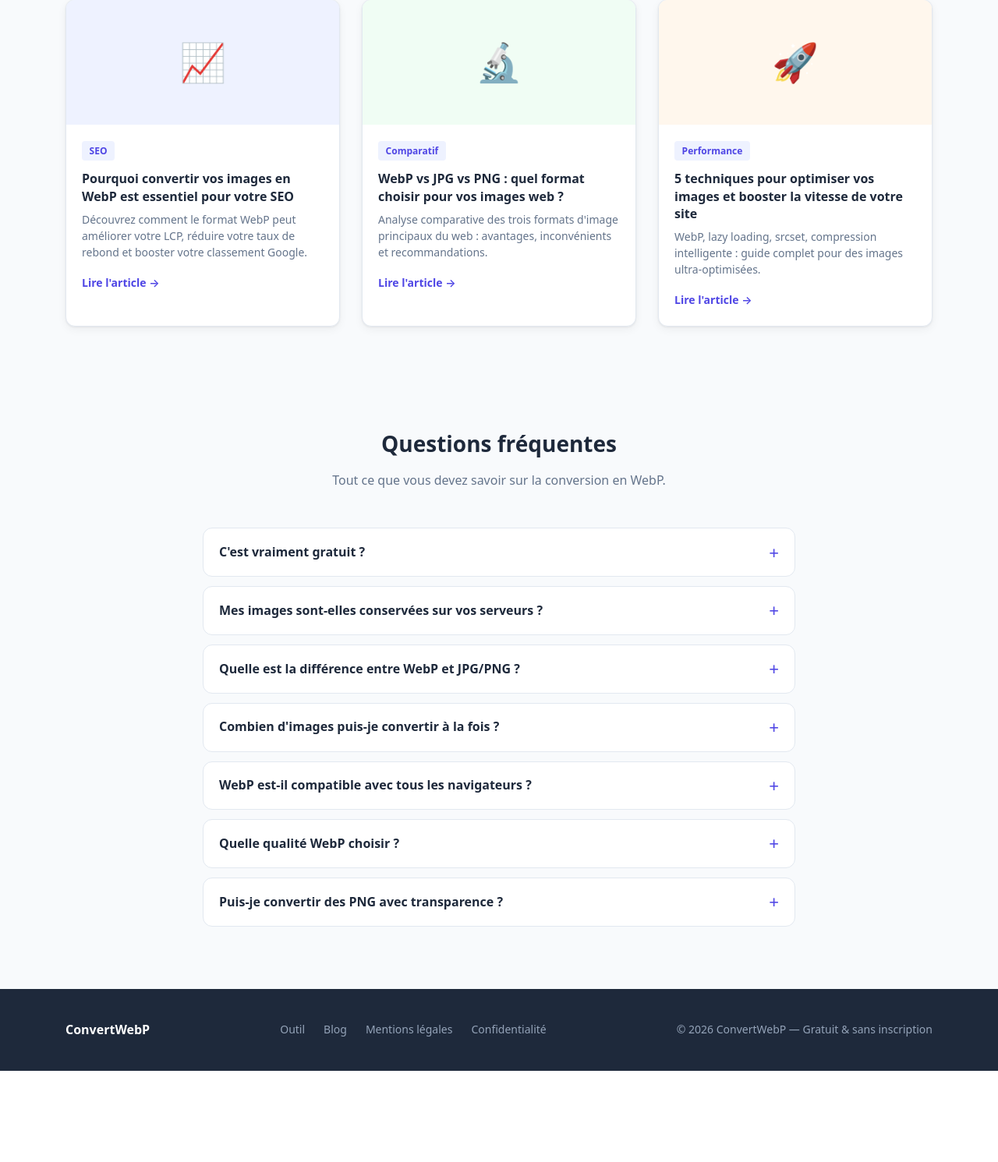
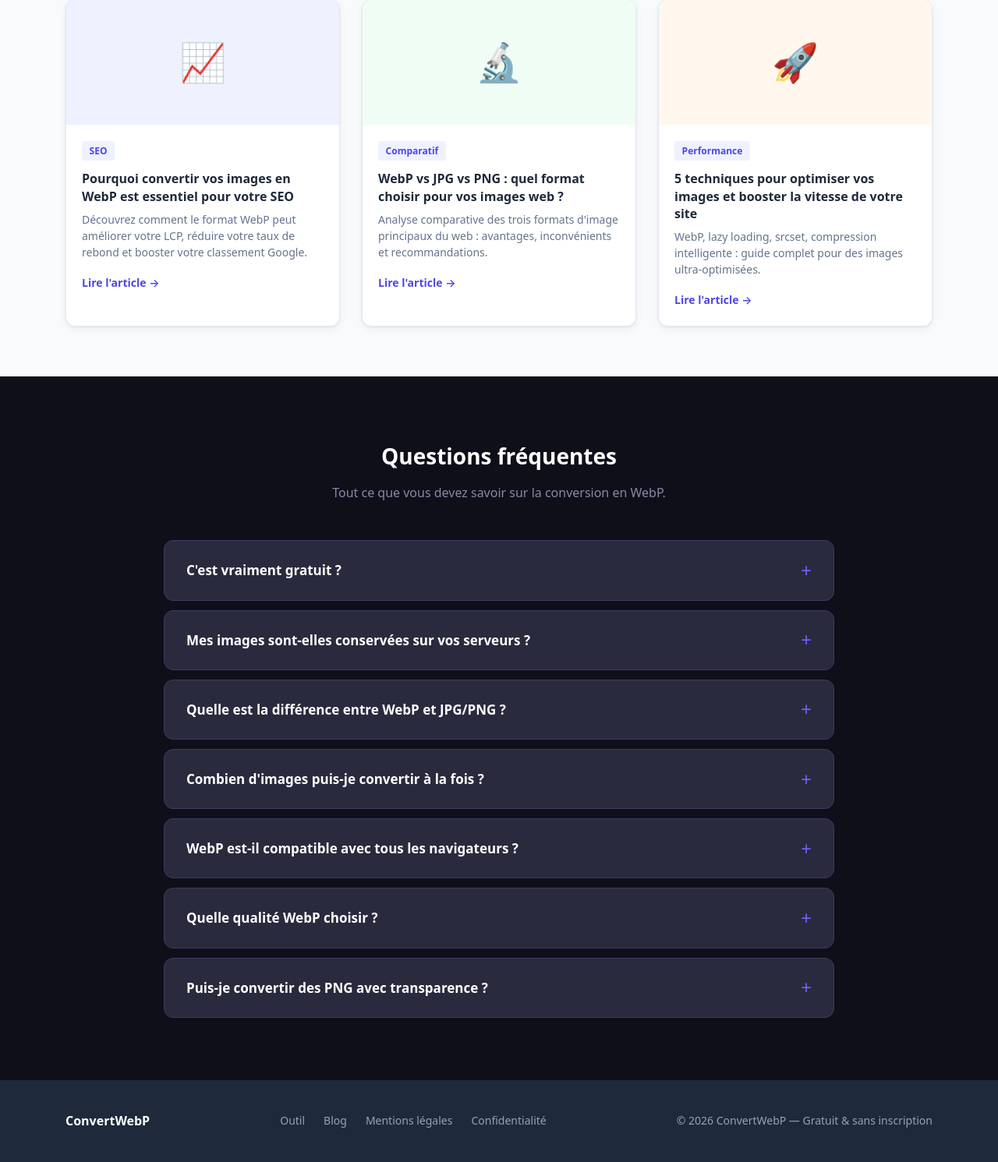
Before and after one commit to davidpatrypro-gi/convertisseur-webp, a FastAPI app: page / in a window 1280 px wide. Shown: the part 1856-3347 px from the top of the page at 78% size. Before the commit the page ends 3230 px from the top, so only its background shows below. Run offline with FastAPI, Linux system fonts and the light colour scheme.

Commit message:
style: dark FAQ section with purple accents and card design

```diff
--- a/static/style.css
+++ b/static/style.css
@@ -442,37 +442,42 @@ a:hover { text-decoration: underline; }
 .footer-copy { font-size: .875rem; }
 
 /* ── FAQ ─────────────────────────────────────────────────────────────────────── */
-.faq-section { padding: 4rem 0 5rem; background: var(--bg); }
-.faq-list    { max-width: 760px; margin: 0 auto; display: flex; flex-direction: column; gap: .75rem; }
+.faq-section {
+  padding: 80px 20px;
+  background: #0f0f1a;
+}
+.faq-section .section-title { color: #ffffff; }
+.faq-section .section-sub   { color: #8888a8; }
+.faq-list { max-width: 860px; margin: 0 auto; display: flex; flex-direction: column; gap: 12px; }
 
 .faq-item {
-  background: var(--surface); border: 1px solid var(--border);
-  border-radius: var(--radius); overflow: hidden;
+  background: #2a2a3e; border: 1px solid #3a3a5e;
+  border-radius: 12px; overflow: hidden;
+  transition: background var(--transition);
 }
-.faq-item[open] { border-color: var(--primary-light); }
+.faq-item:hover         { background: #333355; }
+.faq-item[open]         { background: #2a2a3e; border-color: #6c63ff; }
+.faq-item[open]:hover   { background: #333355; }
 
 .faq-question {
   display: flex; justify-content: space-between; align-items: center;
-  padding: 1.1rem 1.25rem;
-  font-size: 1rem; font-weight: 600; color: var(--text);
+  padding: 24px 28px;
+  font-size: 17px; font-weight: 600; color: #ffffff;
   cursor: pointer; list-style: none; user-select: none;
-  transition: background var(--transition);
 }
 .faq-question::-webkit-details-marker { display: none; }
 .faq-question::after {
-  content: '+'; font-size: 1.4rem; font-weight: 300;
-  color: var(--primary); line-height: 1; flex-shrink: 0;
+  content: '+'; font-size: 1.5rem; font-weight: 300;
+  color: #6c63ff; line-height: 1; flex-shrink: 0; margin-left: 1rem;
   transition: transform var(--transition);
 }
-.faq-item[open] .faq-question { background: #EEF2FF; }
 .faq-item[open] .faq-question::after { transform: rotate(45deg); }
-.faq-question:hover { background: var(--bg); }
 
 .faq-answer {
-  padding: 0 1.25rem 1.1rem;
-  border-top: 1px solid var(--border);
+  padding: 0 28px 24px;
+  border-top: 1px solid #3a3a5e;
 }
-.faq-answer p { margin: .9rem 0 0; color: var(--text-muted); line-height: 1.7; }
+.faq-answer p { margin: 16px 0 0; color: #b0b0c0; font-size: 15px; line-height: 1.7; }
 
 /* ── Responsive ──────────────────────────────────────────────────────────────── */
 @media (max-width: 900px) {
```
